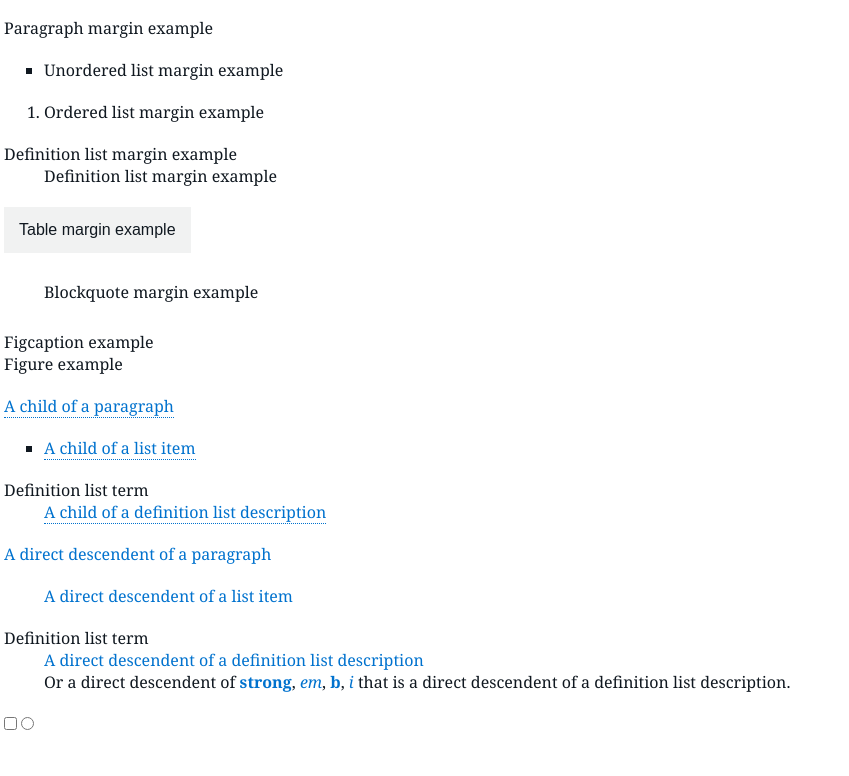
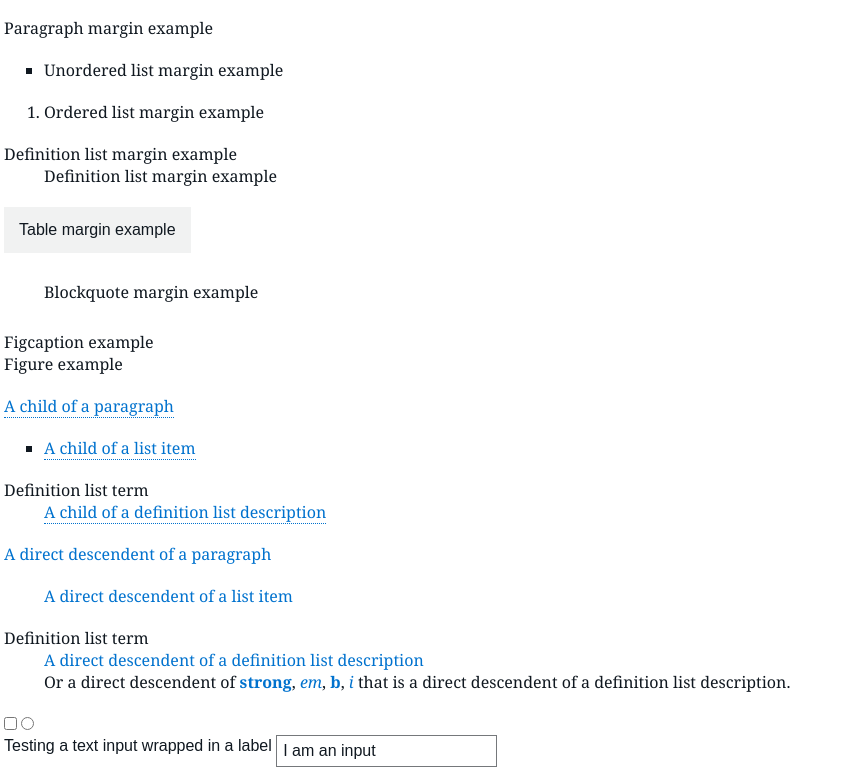
Before and after one commit to cfpb/cf-core, a website: page demo/index.html in a window 1280 px wide. Shown: the part 8057-8833 px from the top of the page, without its empty margins (0-849 px from the left). Before the commit the page ends 8796 px from the top, so only its background shows below. Drawn offline with Linux system fonts and the light colour scheme; a small style sheet from the web is missing; a web font is replaced by a local one.

Commit message:
Updates custom demo page.

```diff
--- a/demo/index.html
+++ b/demo/index.html
@@ -634,6 +634,12 @@ that other form input types are not affected.
 
 <input type="checkbox">
 <input type="radio">
+
+<!-- Testing a text input wrapped in a label -->
+<label>
+    Testing a text input wrapped in a label
+    <input type="text" value="I am an input">
+</label>
 </div>
   </body>
 </html>
```
Also changed, not shown: demo/custom.html (+6 -0 lines).
